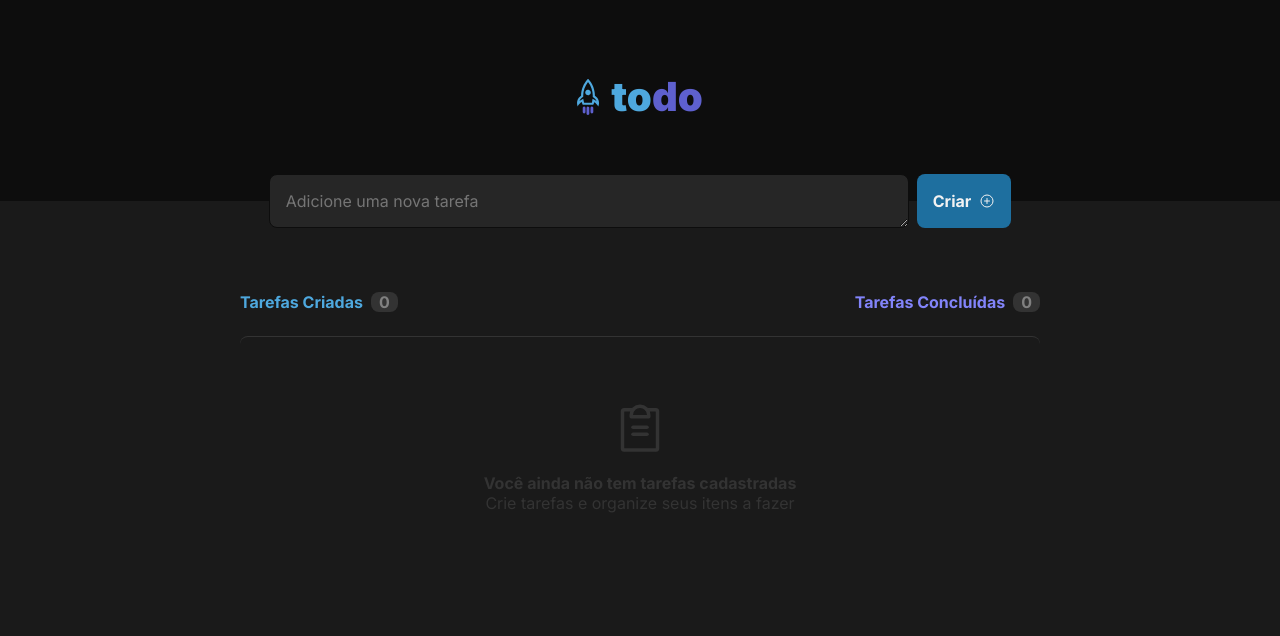
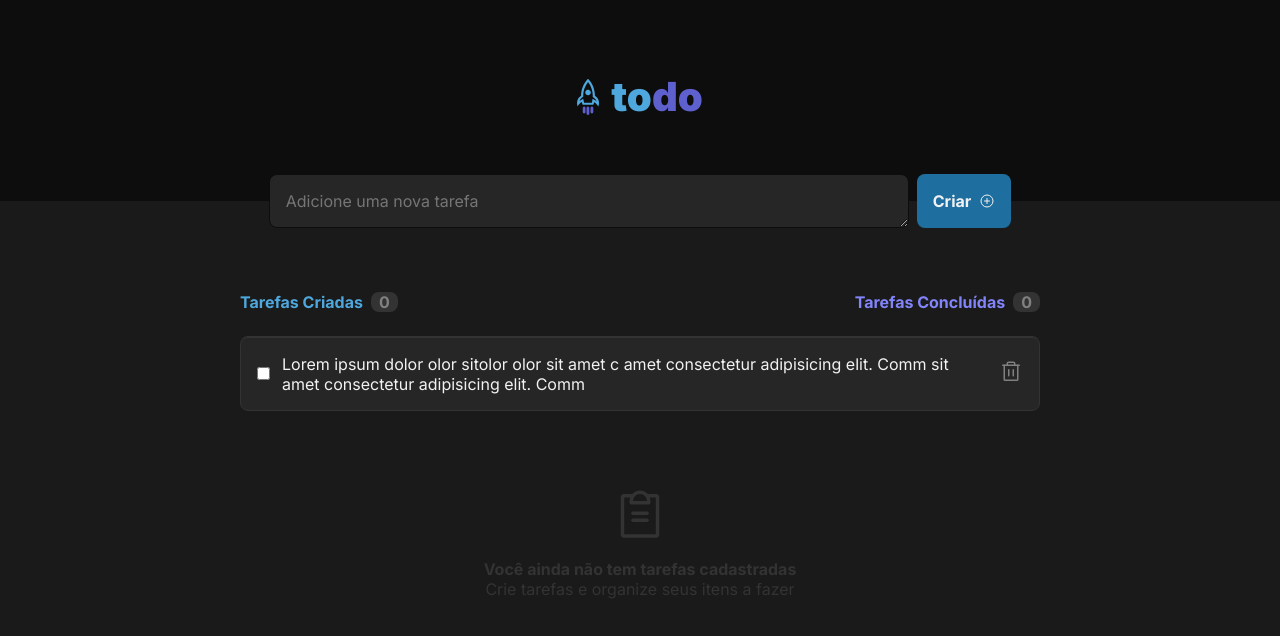
Before and after one commit to ivannalon/to-do-list, a React (Vite) app: page / in a window 1280 px wide. Shown: the top 636 px of the page. Built offline with nearby package versions, Linux system fonts and the light colour scheme.

Commit message:
Criado o componente Task e finalizado a parte estática do projeto

```diff
--- a/src/App.tsx
+++ b/src/App.tsx
@@ -1,6 +1,6 @@
 import { Header } from "./components/Header/Header"
 import { NewTask } from "./components/NewTask/NewTask"
-import { Task } from "./components/TaskList/TaskList"
+import { TaskList } from "./components/TaskList/TaskList"
 import "./styles/global.css"
 
 export default function App() {
@@ -8,7 +8,7 @@ export default function App() {
     <>
       <Header/>
       <NewTask/>
-      <Task/>
+      <TaskList/>
     </>
   )
 }
--- /dev/null
+++ b/src/components/Task/Task.tsx
@@ -0,0 +1,17 @@
+import { Trash } from "phosphor-react";
+import styles from "./styles.module.css"
+
+export function Task () {
+  return (
+    <ul>
+      <li className={styles.taskList}>
+        <label>
+          <input type="checkbox"></input>
+          <span></span>
+        </label>
+        <span>Lorem ipsum dolor olor sitolor olor sit amet c amet consectetur adipisicing elit. Comm sit amet consectetur adipisicing elit. Comm</span>
+        <button className={styles.buttonDelete}><Trash size={24}/></button>
+      </li>
+    </ul>
+  )
+}
--- /dev/null
+++ b/src/components/Task/styles.module.css
@@ -0,0 +1,24 @@
+.taskList {
+  display: flex;
+  align-items: center;
+  background: var(--gray-500);
+  padding: 1rem;
+  gap: 0.75rem;
+  border-radius: 8px;
+  border: solid 1px var(--gray-400);
+  color: var(--gray-100);
+  margin-bottom: 0.75rem;
+}
+
+.buttonDelete{
+  margin-left: auto;
+  cursor: pointer;
+  background: transparent;
+  border: none;
+  color: var(--gray-300);
+  transition: 0.2s;
+}
+
+.buttonDelete:hover{
+  color: var(--red-500);
+}
--- a/src/components/TaskList/TaskList.tsx
+++ b/src/components/TaskList/TaskList.tsx
@@ -1,7 +1,8 @@
 import { ClipboardText } from "phosphor-react"
+import { Task } from "../Task/Task"
 import styles from "./styles.module.css"
 
-export function Task() {
+export function TaskList() {
   return (
     <div className={styles.content}>
       <div className={styles.info}>
@@ -17,9 +18,11 @@ export function Task() {
       </div>
 
       <section className={styles.taskOff}>
-        <div><ClipboardText size={56}/></div>
-        <strong>Você ainda não tem tarefas cadastradas</strong>
-        <span>Crie tarefas e organize seus itens a fazer</span>
+        <Task/>
+
+        <div className={styles.clipBoard}><ClipboardText size={56}/></div>
+        <strong className={styles.taskOffStrong}>Você ainda não tem tarefas cadastradas</strong>
+        <span className={styles.taskOffSpan}>Crie tarefas e organize seus itens a fazer</span>
       </section>
     </div>
   )
--- a/src/components/TaskList/styles.module.css
+++ b/src/components/TaskList/styles.module.css
@@ -39,7 +39,7 @@
   border-top: solid 1px var(--gray-400);
 }
 
-.taskOff div {
+.clipBoard {
   display: flex;
   align-items: center;
   justify-content: center;
@@ -48,14 +48,14 @@
   color: var(--gray-400);
 }
 
-.taskOff strong {
+.taskOffStrong {
   display: flex;
   align-items: center;
   justify-content: center;
   color: var(--gray-400);
 }
 
-.taskOff span {
+.taskOffSpan {
   display: flex;
   align-items: center;
   justify-content: center;
```
